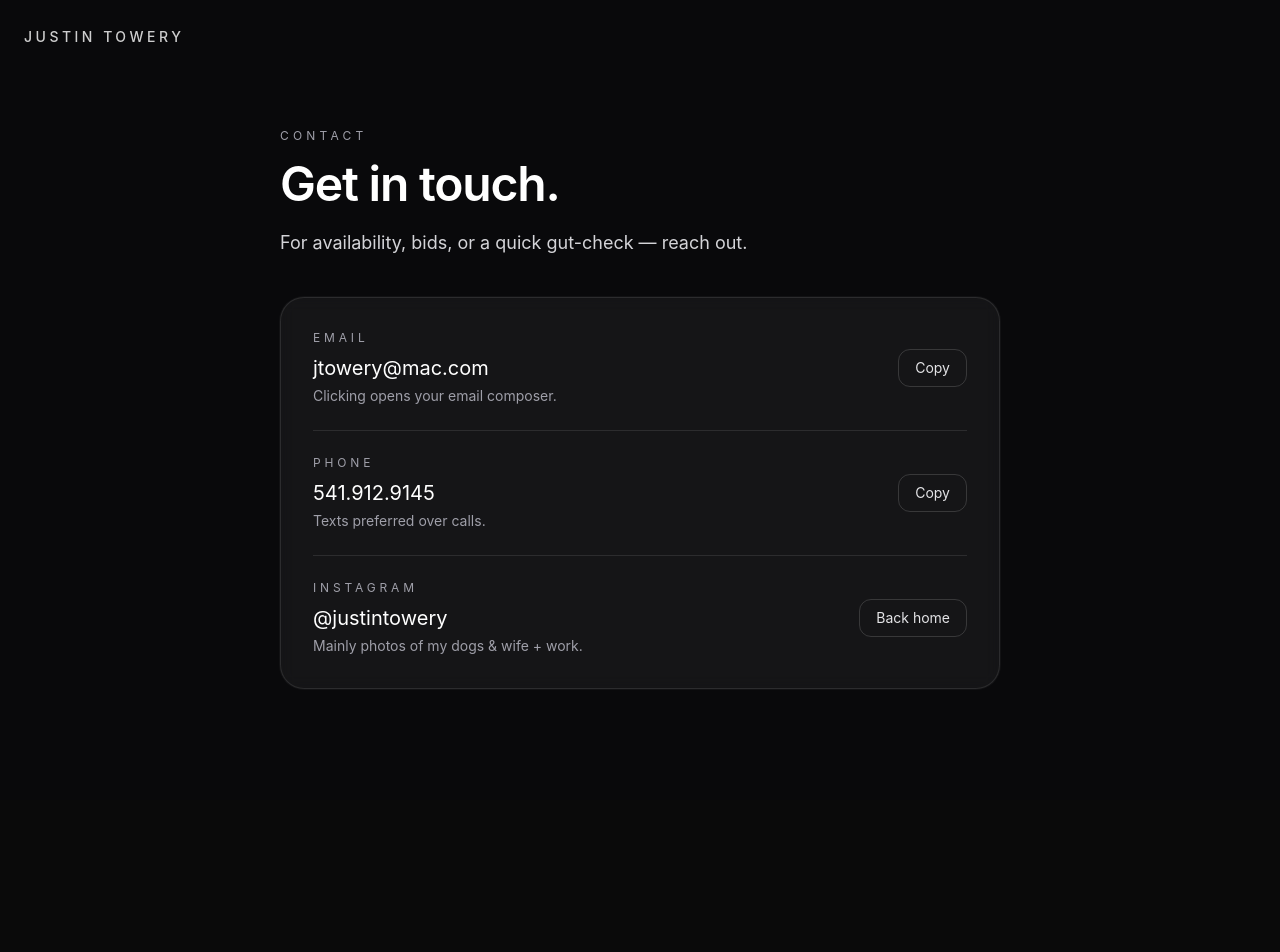
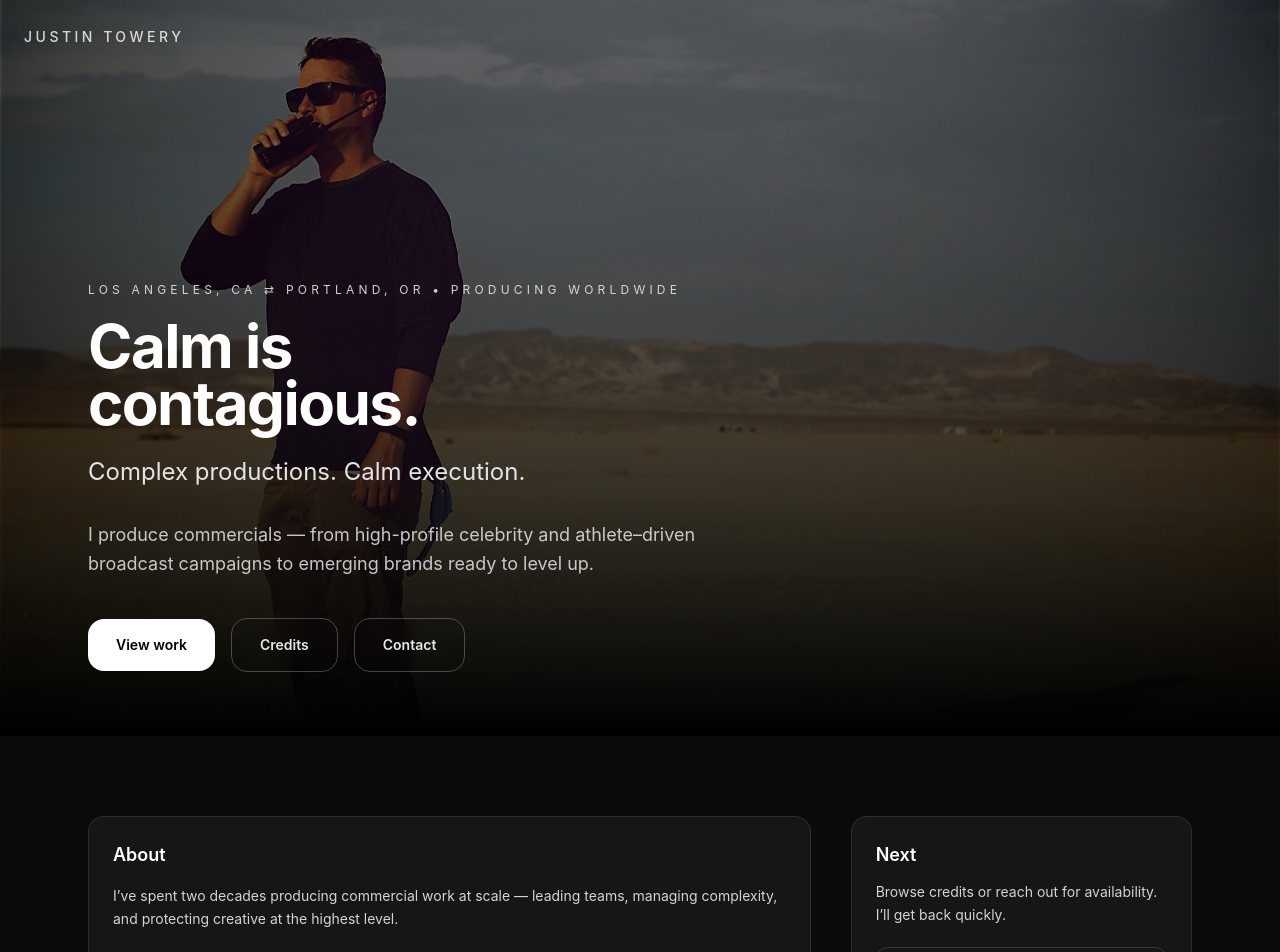
Before and after one commit to Justintowery/jt-producer-site, a Next.js app: page /contact in a window 1280 px wide. Shown: the top 952 px of the page. Before the commit the page ends 800 px from the top, so only its background shows below. Built offline with nearby package versions, Linux system fonts and the light colour scheme.

Commit message:
Add cinematic hero motion

```diff
--- a/src/app/contact/page.tsx
+++ b/src/app/contact/page.tsx
@@ -1,141 +1,190 @@
 "use client";
 
-import { useState } from "react";
+import Image from "next/image";
 import Link from "next/link";
-import { motion } from "framer-motion";
+import { motion, useReducedMotion } from "framer-motion";
 
-export default function ContactPage() {
-  const email = "jtowery@mac.com";
-  const phoneDisplay = "541.912.9145";
-  const phoneDigits = "5419129145";
-  const instagramHandle = "@justintowery";
-  const instagramUrl = "https://instagram.com/justintowery";
+export default function HomePage() {
+  const reduceMotion = useReducedMotion();
 
-  const [copied, setCopied] = useState<null | "email" | "phone">(null);
+  // Hero photo "come to life" animation (Ken Burns style)
+  const heroPhotoInitial = reduceMotion
+    ? { opacity: 1, scale: 1 }
+    : { opacity: 0, scale: 1.08, filter: "blur(6px)" as any };
 
-  async function copy(text: string, which: "email" | "phone") {
-    try {
-      await navigator.clipboard.writeText(text);
-      setCopied(which);
-      setTimeout(() => setCopied(null), 1200);
-    } catch {
-      setCopied(null);
-    }
-  }
+  const heroPhotoAnimate = reduceMotion
+    ? { opacity: 1, scale: 1 }
+    : {
+        opacity: 1,
+        scale: 1,
+        filter: "blur(0px)" as any,
+        // Very subtle drift so it feels alive
+        y: [0, -8, 0],
+      };
+
+  const heroPhotoTransition = reduceMotion
+    ? { duration: 0 }
+    : {
+        opacity: { duration: 0.8, ease: "easeOut" },
+        scale: { duration: 1.2, ease: "easeOut" },
+        filter: { duration: 1.1, ease: "easeOut" },
+        y: { duration: 12, ease: "easeInOut", repeat: Infinity },
+      };
 
   return (
-    <main className="min-h-dvh bg-zinc-950 text-white">
-      <section className="mx-auto max-w-3xl px-6 pb-20 pt-28 sm:pt-32">
+    <main>
+      {/* HERO */}
+      <section className="film-grain relative min-h-[92vh] w-full overflow-hidden">
+        {/* Background image (animated) */}
         <motion.div
-          initial={{ opacity: 0, y: 10 }}
-          animate={{ opacity: 1, y: 0 }}
-          transition={{ duration: 0.5, ease: "easeOut" }}
+          className="absolute inset-0"
+          initial={heroPhotoInitial}
+          animate={heroPhotoAnimate}
+          transition={heroPhotoTransition}
         >
-          <p className="text-xs uppercase tracking-[0.35em] text-zinc-400">
-            Contact
-          </p>
+          {/* Background image (mobile) */}
+          <Image
+            src="/hero-mobile.jpg"
+            alt="Justin Towery on set"
+            fill
+            priority
+            className="object-cover object-top md:hidden"
+          />
 
-          <h1 className="mt-4 text-4xl font-semibold tracking-tight sm:text-5xl">
-            Get in touch.
-          </h1>
-
-          <p className="mt-5 max-w-2xl text-base leading-relaxed text-zinc-300 sm:text-lg">
-            For availability, bids, or a quick gut-check — reach out.
-          </p>
+          {/* Background image (desktop) */}
+          <Image
+            src="/hero.jpg"
+            alt="Justin Towery on set"
+            fill
+            priority
+            className="hidden object-cover object-top md:block"
+          />
         </motion.div>
 
-        <motion.div
-          className="mt-10 rounded-3xl border border-white/10 bg-white/5 p-6 shadow-[0_0_0_1px_rgba(255,255,255,0.04)] backdrop-blur sm:p-8"
-          initial={{ opacity: 0, y: 12 }}
-          animate={{ opacity: 1, y: 0 }}
-          transition={{ duration: 0.55, ease: "easeOut", delay: 0.05 }}
-        >
-          {/* EMAIL */}
-          <div className="flex flex-col gap-2 border-b border-white/10 pb-6 sm:flex-row sm:items-center sm:justify-between">
-            <div>
-              <div className="text-xs uppercase tracking-[0.32em] text-zinc-400">
-                Email
-              </div>
-              <a
-                href={`mailto:${email}`}
-                className="group mt-2 inline-flex items-baseline gap-2 text-xl text-white"
+        {/* Overlays for readability */}
+        <div className="absolute inset-0 bg-black/45" />
+        <div className="absolute inset-0 bg-gradient-to-t from-black via-black/35 to-black/10" />
+
+        {/* Content */}
+        <div className="relative mx-auto flex min-h-[92vh] max-w-6xl items-end px-6 pb-16 pt-24">
+          <div className="max-w-2xl">
+            <motion.p
+              initial={{ opacity: 0, y: 10 }}
+              animate={{ opacity: 1, y: 0 }}
+              transition={{ duration: 0.6, ease: "easeOut" }}
+              className="text-xs uppercase tracking-[0.35em] text-zinc-200/90"
+            >
+              Los Angeles, CA ⇄ Portland, OR • Producing Worldwide
+            </motion.p>
+
+            <motion.h1
+              initial={{ opacity: 0, y: 14 }}
+              animate={{ opacity: 1, y: 0 }}
+              transition={{ duration: 0.75, ease: "easeOut", delay: 0.05 }}
+              className="mt-5 text-5xl font-bold tracking-tight leading-[0.95] text-white sm:text-6xl"
+            >
+              Calm is
+              <br />
+              contagious.
+            </motion.h1>
+
+            <motion.p
+              initial={{ opacity: 0, y: 10 }}
+              animate={{ opacity: 1, y: 0 }}
+              transition={{ duration: 0.65, ease: "easeOut", delay: 0.12 }}
+              className="mt-6 text-2xl text-zinc-200"
+            >
+              Complex productions. Calm execution.
+            </motion.p>
+
+            <motion.p
+              initial={{ opacity: 0, y: 10 }}
+              animate={{ opacity: 1, y: 0 }}
+              transition={{ duration: 0.65, ease: "easeOut", delay: 0.18 }}
+              className="mt-8 text-base leading-relaxed text-zinc-200/85 sm:text-lg"
+            >
+              I produce commercials — from high-profile celebrity and athlete–driven broadcast
+              campaigns to emerging brands ready to level up.
+            </motion.p>
+
+            <motion.div
+              initial={{ opacity: 0, y: 12 }}
+              animate={{ opacity: 1, y: 0 }}
+              transition={{ duration: 0.7, ease: "easeOut", delay: 0.25 }}
+              className="mt-10 flex flex-col gap-3 sm:flex-row sm:items-center sm:gap-4"
+            >
+              <Link
+                href="/work"
+                className="w-full sm:w-auto rounded-2xl bg-white px-7 py-4 text-center text-sm font-semibold text-black shadow-sm transition hover:opacity-90"
               >
-                <span className="relative">
-                  {email}
-                  <span className="absolute -bottom-1 left-0 h-px w-0 bg-white/70 transition-all duration-300 group-hover:w-full" />
-                </span>
-              </a>
-              <div className="mt-1 text-sm text-zinc-400">
-                Clicking opens your email composer.
-              </div>
+                View work
+              </Link>
+
+              <Link
+                href="/credits"
+                className="w-full sm:w-auto rounded-2xl border border-white/25 bg-white/0 px-7 py-4 text-center text-sm font-semibold text-white/90 backdrop-blur-sm transition hover:border-white/45 hover:text-white"
+              >
+                Credits
+              </Link>
+
+              <Link
+                href="/contact"
+                className="w-full sm:w-auto rounded-2xl border border-white/25 bg-white/0 px-7 py-4 text-center text-sm font-semibold text-white/90 backdrop-blur-sm transition hover:border-white/45 hover:text-white"
+              >
+                Contact
+              </Link>
+            </motion.div>
+          </div>
+        </div>
+      </section>
+
+      {/* BELOW THE FOLD */}
+      <section className="mx-auto max-w-6xl px-6 py-20">
+        <div className="grid gap-10 md:grid-cols-3">
+          {/* ABOUT */}
+          <div className="md:col-span-2 rounded-2xl border border-white/10 bg-white/5 p-6">
+            <h2 className="text-lg font-semibold text-white">About</h2>
+
+            <div className="mt-4 space-y-4 text-sm leading-relaxed text-zinc-300">
+              <p>
+                I’ve spent two decades producing commercial work at scale — leading teams,
+                managing complexity, and protecting creative at the highest level.
+              </p>
+
+              <p>
+                I’ve worked in high-pressure environments long enough to know that preparation
+                wins — and calm leadership sets the tone for everyone else.
+              </p>
+
+              <p className="text-zinc-200/90">Built in Los Angeles. Working nationally.</p>
+
+              <p className="text-zinc-200/90">Calm isn’t a personality trait. It’s a strategy.</p>
             </div>
-
-            <button
-              onClick={() => copy(email, "email")}
-              className="mt-3 inline-flex items-center justify-center rounded-xl border border-white/15 bg-white/0 px-4 py-2 text-sm text-zinc-200 transition hover:border-white/25 hover:bg-white/5 sm:mt-0"
-            >
-              {copied === "email" ? "Copied" : "Copy"}
-            </button>
           </div>
 
-          {/* PHONE */}
-          <div className="mt-6 flex flex-col gap-2 border-b border-white/10 pb-6 sm:flex-row sm:items-center sm:justify-between">
-            <div>
-              <div className="text-xs uppercase tracking-[0.32em] text-zinc-400">
-                Phone
-              </div>
-              <a
-                href={`tel:+1${phoneDigits}`}
-                className="group mt-2 inline-flex items-baseline gap-2 text-xl text-white"
+          {/* NEXT */}
+          <div className="rounded-2xl border border-white/10 bg-white/5 p-6">
+            <h2 className="text-lg font-semibold text-white">Next</h2>
+            <p className="mt-3 text-sm leading-relaxed text-zinc-300">
+              Browse credits or reach out for availability. I’ll get back quickly.
+            </p>
+
+            <div className="mt-5 flex flex-col gap-3">
+              <Link
+                href="/credits"
+                className="rounded-xl border border-white/15 bg-white/0 px-5 py-3 text-center text-sm font-semibold text-white/90 transition hover:border-white/35 hover:text-white"
               >
-                <span className="relative">
-                  {phoneDisplay}
-                  <span className="absolute -bottom-1 left-0 h-px w-0 bg-white/70 transition-all duration-300 group-hover:w-full" />
-                </span>
-              </a>
-              <div className="mt-1 text-sm text-zinc-400">
-                Texts preferred over calls.
-              </div>
+                View credits
+              </Link>
+              <Link
+                href="/contact"
+                className="rounded-xl bg-white px-5 py-3 text-center text-sm font-semibold text-black transition hover:opacity-90"
+              >
+                Contact
+              </Link>
             </div>
-
-            <button
-              onClick={() => copy(phoneDisplay, "phone")}
-              className="mt-3 inline-flex items-center justify-center rounded-xl border border-white/15 bg-white/0 px-4 py-2 text-sm text-zinc-200 transition hover:border-white/25 hover:bg-white/5 sm:mt-0"
-            >
-              {copied === "phone" ? "Copied" : "Copy"}
-            </button>
           </div>
-
-          {/* INSTAGRAM */}
-          <div className="mt-6 flex flex-col gap-2 sm:flex-row sm:items-center sm:justify-between">
-            <div>
-              <div className="text-xs uppercase tracking-[0.32em] text-zinc-400">
-                Instagram
-              </div>
-              <a
-                href={instagramUrl}
-                target="_blank"
-                rel="noreferrer"
-                className="group mt-2 inline-flex items-baseline gap-2 text-xl text-white"
-              >
-                <span className="relative">
-                  {instagramHandle}
-                  <span className="absolute -bottom-1 left-0 h-px w-0 bg-white/70 transition-all duration-300 group-hover:w-full" />
-                </span>
-              </a>
-              <div className="mt-1 text-sm text-zinc-400">
-                Mainly photos of my dogs & wife + work.
-              </div>
-            </div>
-
-            <Link
-              href="/"
-              className="mt-3 inline-flex items-center justify-center rounded-xl border border-white/15 bg-white/0 px-4 py-2 text-sm text-zinc-200 transition hover:border-white/25 hover:bg-white/5 sm:mt-0"
-            >
-              Back home
-            </Link>
-          </div>
-        </motion.div>
+        </div>
       </section>
     </main>
   );
--- a/src/app/page.tsx
+++ b/src/app/page.tsx
@@ -2,14 +2,45 @@
 
 import Image from "next/image";
 import Link from "next/link";
-import { motion } from "framer-motion";
+import { motion, useReducedMotion } from "framer-motion";
 
 export default function HomePage() {
+  const reduceMotion = useReducedMotion();
+
   return (
     <main>
       {/* HERO */}
       <section className="film-grain relative min-h-[92vh] w-full overflow-hidden">
-        {/* Background image (mobile) */}
+        {/* Cinematic Background */}
+        <motion.div
+          className="absolute inset-0 will-change-transform"
+          initial={
+            reduceMotion
+              ? { opacity: 1, scale: 1 }
+              : { opacity: 0, scale: 1.12 }
+          }
+          animate={
+            reduceMotion
+              ? { opacity: 1, scale: 1 }
+              : {
+                  opacity: 1,
+                  scale: 1,
+                  x: [0, -12, 6, 0],
+                  y: [0, -20, 10, 0],
+                }
+          }
+          transition={
+            reduceMotion
+              ? { duration: 0 }
+              : {
+                  opacity: { duration: 0.9, ease: "easeOut" },
+                  scale: { duration: 1.4, ease: "easeOut" },
+                  x: { duration: 14, ease: "easeInOut", repeat: Infinity },
+                  y: { duration: 16, ease: "easeInOut", repeat: Infinity },
+                }
+          }
+        >
+          {/* Mobile */}
           <Image
             src="/hero-mobile.jpg"
             alt="Justin Towery on set"
@@ -18,7 +49,7 @@ export default function HomePage() {
             className="object-cover object-top md:hidden"
           />
 
-        {/* Background image (desktop) */}
+          {/* Desktop */}
           <Image
             src="/hero.jpg"
             alt="Justin Towery on set"
@@ -26,8 +57,9 @@ export default function HomePage() {
             priority
             className="hidden object-cover object-top md:block"
           />
+        </motion.div>
 
-        {/* Overlays for readability */}
+        {/* Overlays */}
         <div className="absolute inset-0 bg-black/45" />
         <div className="absolute inset-0 bg-gradient-to-t from-black via-black/35 to-black/10" />
 
@@ -35,7 +67,7 @@ export default function HomePage() {
         <div className="relative mx-auto flex min-h-[92vh] max-w-6xl items-end px-6 pb-16 pt-24">
           <div className="max-w-2xl">
             <motion.p
-              initial={{ opacity: 0, y: 10 }}
+              initial={{ opacity: 0, y: 8 }}
               animate={{ opacity: 1, y: 0 }}
               transition={{ duration: 0.6, ease: "easeOut" }}
               className="text-xs uppercase tracking-[0.35em] text-zinc-200/90"
@@ -46,7 +78,7 @@ export default function HomePage() {
             <motion.h1
               initial={{ opacity: 0, y: 14 }}
               animate={{ opacity: 1, y: 0 }}
-              transition={{ duration: 0.75, ease: "easeOut", delay: 0.05 }}
+              transition={{ duration: 0.8, ease: "easeOut", delay: 0.05 }}
               className="mt-5 text-5xl font-bold tracking-tight leading-[0.95] text-white sm:text-6xl"
             >
               Calm is
@@ -57,7 +89,7 @@ export default function HomePage() {
             <motion.p
               initial={{ opacity: 0, y: 10 }}
               animate={{ opacity: 1, y: 0 }}
-              transition={{ duration: 0.65, ease: "easeOut", delay: 0.12 }}
+              transition={{ duration: 0.7, ease: "easeOut", delay: 0.15 }}
               className="mt-6 text-2xl text-zinc-200"
             >
               Complex productions. Calm execution.
@@ -66,7 +98,7 @@ export default function HomePage() {
             <motion.p
               initial={{ opacity: 0, y: 10 }}
               animate={{ opacity: 1, y: 0 }}
-              transition={{ duration: 0.65, ease: "easeOut", delay: 0.18 }}
+              transition={{ duration: 0.7, ease: "easeOut", delay: 0.22 }}
               className="mt-8 text-base leading-relaxed text-zinc-200/85 sm:text-lg"
             >
               I produce commercials — from high-profile celebrity and athlete–driven broadcast
@@ -76,7 +108,7 @@ export default function HomePage() {
             <motion.div
               initial={{ opacity: 0, y: 12 }}
               animate={{ opacity: 1, y: 0 }}
-              transition={{ duration: 0.7, ease: "easeOut", delay: 0.25 }}
+              transition={{ duration: 0.75, ease: "easeOut", delay: 0.3 }}
               className="mt-10 flex flex-col gap-3 sm:flex-row sm:items-center sm:gap-4"
             >
               <Link
@@ -107,34 +139,29 @@ export default function HomePage() {
       {/* BELOW THE FOLD */}
       <section className="mx-auto max-w-6xl px-6 py-20">
         <div className="grid gap-10 md:grid-cols-3">
-          {/* ABOUT (replaces What I do / How I work) */}
+          {/* ABOUT */}
           <div className="md:col-span-2 rounded-2xl border border-white/10 bg-white/5 p-6">
             <h2 className="text-lg font-semibold text-white">About</h2>
-
             <div className="mt-4 space-y-4 text-sm leading-relaxed text-zinc-300">
               <p>
                 I’ve spent two decades producing commercial work at scale — leading teams,
                 managing complexity, and protecting creative at the highest level.
               </p>
-
               <p>
                 I’ve worked in high-pressure environments long enough to know that preparation
                 wins — and calm leadership sets the tone for everyone else.
               </p>
-
               <p className="text-zinc-200/90">Built in Los Angeles. Working nationally.</p>
-
               <p className="text-zinc-200/90">Calm isn’t a personality trait. It’s a strategy.</p>
             </div>
           </div>
 
-          {/* NEXT (kept) */}
+          {/* NEXT */}
           <div className="rounded-2xl border border-white/10 bg-white/5 p-6">
             <h2 className="text-lg font-semibold text-white">Next</h2>
             <p className="mt-3 text-sm leading-relaxed text-zinc-300">
               Browse credits or reach out for availability. I’ll get back quickly.
             </p>
-
             <div className="mt-5 flex flex-col gap-3">
               <Link
                 href="/credits"
```
Lines whose indentation alone changed are shown as unchanged.
